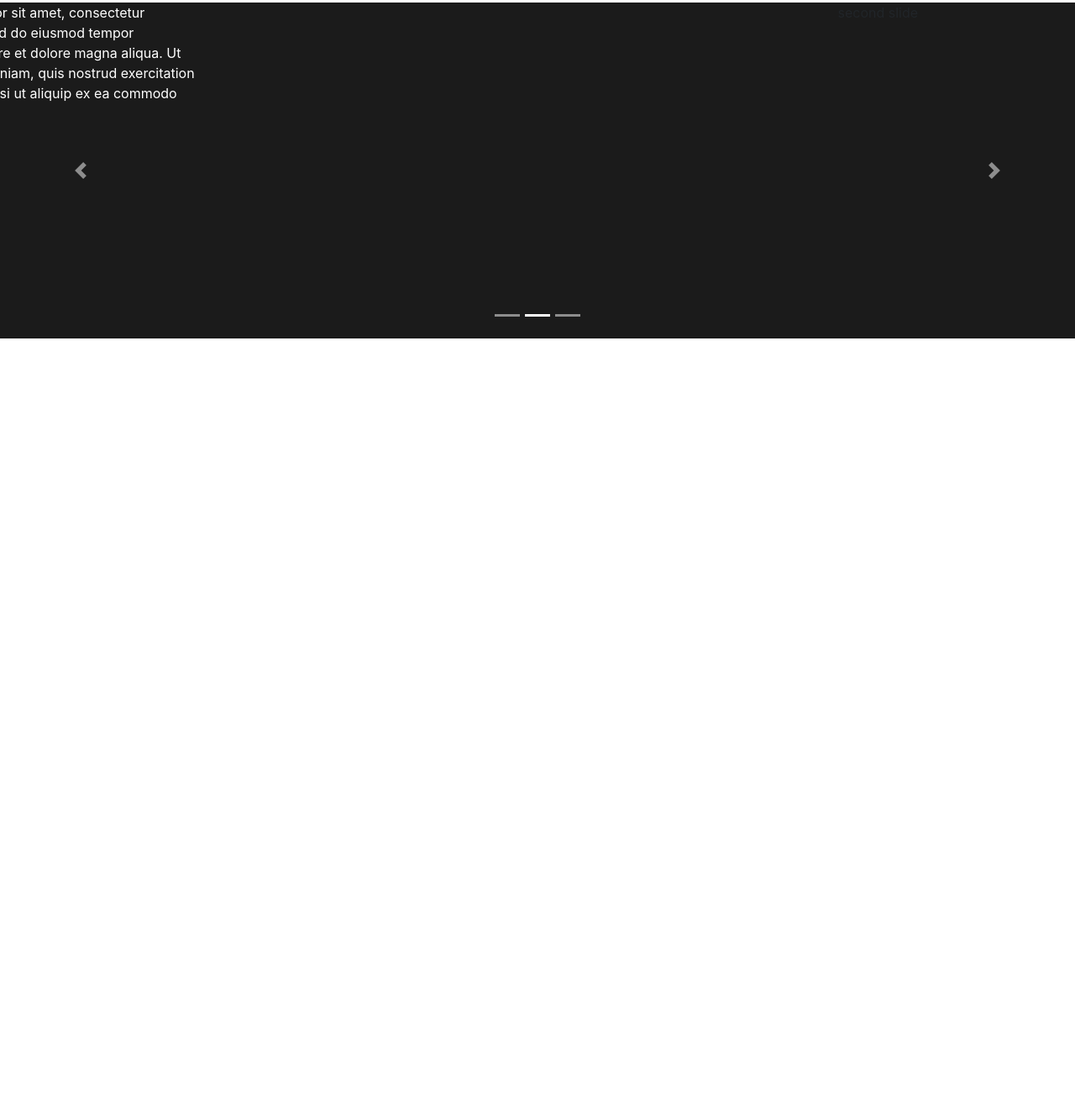
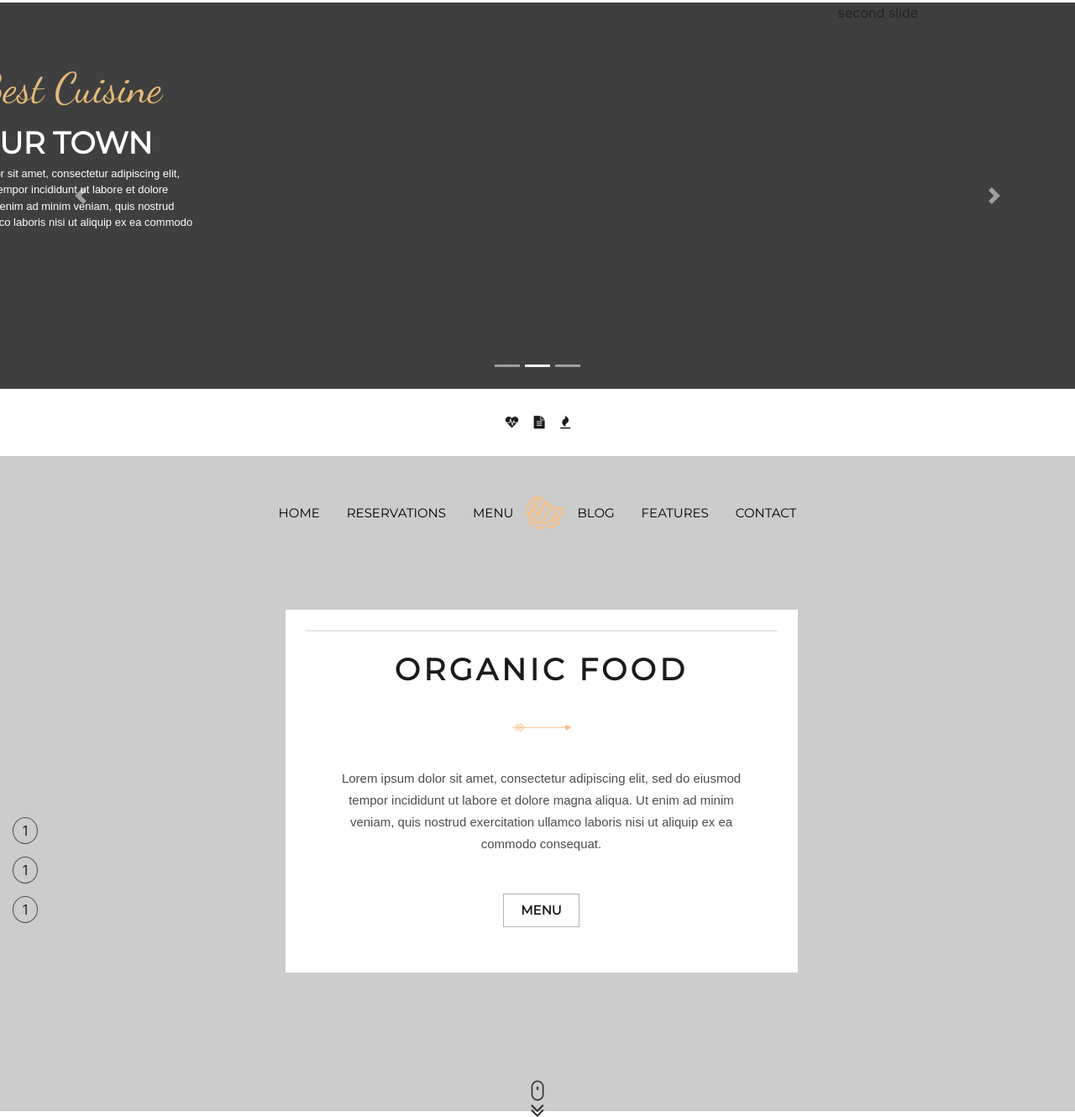
Before and after one commit to joannascode/restaurant, a plain HTML site: page index.html in a window 1280 px wide. Shown: the part 812-2142 px from the top of the page at 84% size. Before the commit the page ends 1215 px from the top, so only its background shows below. Drawn offline with nearby package versions, Linux system fonts and the light colour scheme; a web font is replaced by a local one.

Commit message:
'section-organic-box'

```diff
--- a/index.html
+++ b/index.html
@@ -114,6 +114,16 @@
         </ol>
         <div class="carousel-inner">
             <div class="carousel-item active">
+                <div class="row">
+                    <div class="col-sm-12 col-lg-5">
+                        <div class="text-1-slider">The Best Cuisine</div>
+                    </div>
+                </div>
+                <div class="row">
+                    <div class="col-sm-12 col-lg-5">
+                        <div class="text-2-slider"> in your town</div>
+                    </div>
+                </div>
             <div class="row">
                 <div class="col-sm-12 col-lg-5">
                     <p class="text-slider">Lorem ipsum dolor sit amet, consectetur adipiscing elit,
@@ -122,6 +132,11 @@
                         ut aliquip ex ea commodo consequat.</p>
                 </div>
             </div>
+                <div class="row">
+                    <div class="col-sm-12">
+                        <button type="button" class="button-menu button-menu-1">MENU</button>
+                    </div>
+                </div>
             </div>
             <div class="carousel-item">
             <p>second slide</p>
@@ -140,9 +155,62 @@
         </a>
     </div>
 </div>
-
-
-
+<div class="social-media-white">
+    <div class="row">
+        <div class="col-sm-12">
+            <img class="social-media-w" src="img/socialmedia.png">
+        </div>
+    </div>
+</div>
+<div class="box-organic">
+<ul class="nav justify-content-center">
+    <li class="nav-item">
+        <a class="nav-link" href="#">HOME</a>
+    </li>
+    <li class="nav-item">
+        <a class="nav-link" href="#">RESERVATIONS</a>
+    </li>
+    <li class="nav-item">
+        <a class="nav-link" href="#">MENU</a>
+    </li>
+    <li class="nav-item">
+        <img class="logo1" src="img/logo.png">
+    </li>
+    <li class="nav-item">
+        <a class="nav-link" href="#">BLOG</a>
+    </li>
+    <li class="nav-item">
+        <a class="nav-link" href="#">FEATURES</a>
+    </li>
+    <li class="nav-item">
+        <a class="nav-link" href="#">CONTACT</a>
+    </li>
+</ul>
+    <div class="row">
+        <div class="col-lg-12 squre-whiteboc">
+                <div class="col-sm-12 col-lg-3 squre-white-box">
+                    <div class="squre-icon">1</div>
+                    <div class="squre-icon">1</div>
+                    <div class="squre-icon">1</div>
+                </div>
+                <div class="col-sm-12 col-lg-6 white-box-in">
+                    <div class="white-box">
+                        <h2 class="organic-food-text">ORGANIC FOOD</h2>
+                        <img src="img/arrow.png">
+                        <p class="organic-box-p">Lorem ipsum dolor sit amet, consectetur adipiscing elit, sed do eiusmod tempor incididunt
+                            ut labore et dolore magna aliqua. Ut enim ad minim veniam,
+                            quis nostrud exercitation ullamco laboris nisi ut aliquip ex ea commodo consequat.</p>
+                        <button type="button" class="button-menu-oragnic-box">MENU</button>
+                    </div>
+                </div>
+        </div>
+    </div>
+    <div class="row">
+        <div class="col">
+            <img  class="scroll-grey-box" src="img/scroll.png">
+        </div>
+    </div>
+</div>
 
 
 
--- a/style.css
+++ b/style.css
@@ -103,11 +103,148 @@ nav ul li a {
 /******* carousel ********/
 
 .carousel {
-    background-color: #1b1b1b;
-    height: 400px;
+    background-color: #3F3F3F;
+    height: 460px;
 }
 
 .text-slider {
-    margin-left: 150px;
+    margin-left: 180px;
     color: white;
+    font-family:"Average",sans-serif;
+    font-size: 13px;
 }
+
+.text-1-slider {
+    font-size: 50px;
+    font-family: 'Dancing Script', cursive;
+    color: #e4bb7a;
+    padding-top: 1.3em;
+    margin-left: 180px;
+}
+
+.text-2-slider {
+    font-family:"Montserrat",sans-serif;
+    font-size: 36px;
+    color: white;
+    text-transform: uppercase;
+    margin-left: 180px;
+    font-weight: bold;
+}
+
+.button-menu-1 {
+    margin-left: 180px;
+}
+
+.social-media-w {
+    display: block;
+    margin: 0 auto;
+    padding-top: 2em;
+    padding-bottom: 2em;
+    cursor: pointer;
+}
+
+/**** box - organic ***/
+
+.box-organic {
+ background-color: #cccccc;
+    height: 780px;
+}
+
+
+.box-organic ul li {
+    padding-top: 1em;
+}
+
+.box-organic ul li a {
+    color: black;
+    margin-top: 2.2em;
+    font-size: 15px;
+    font-family:"Montserrat",sans-serif;
+}
+
+.box-organic ul li a:hover {
+    color: black;
+    border-bottom: 2px solid #e4bb7a;
+}
+
+.squre-whiteboc {
+    margin-top: 2em;
+}
+
+.white-box {
+    background-color: white;
+    text-align: center;
+    padding: 1.5em;
+    margin-bottom: 8em;
+    margin-top: 2em;
+}
+
+.white-box-in {
+    display: inline-block;
+}
+
+.squre-white-box {
+    display: inline-block;
+}
+
+.scroll-grey-box {
+    display: block;
+    margin: 0 auto;
+    cursor: pointer;
+}
+
+.scroll-grey-box:hover {
+    display: block;
+    margin: 0 auto;
+    cursor: pointer;
+    margin-top: -10px;
+}
+
+.organic-food-text {
+    font-size: 36px;
+    font-family:"Montserrat",sans-serif;
+    font-weight: 600;
+    color: #1b1b1b;
+    letter-spacing: 4.32px;
+    line-height: 35px;
+    padding-top: 0.8em;
+    padding-bottom: 0.8em;
+    border-top: 2px solid #e7e7e7;
+;
+}
+
+.organic-box-p {
+    font-family:"Average",sans-serif;
+    font-size: 15px;
+    font-weight: 400;
+    color: #4d4d4d;
+    line-height: 26px;
+    padding-top: 2.5em;
+    margin-left:30px;
+    margin-right: 30px;
+}
+
+.button-menu-oragnic-box {
+    background-color: transparent;
+    border: 1px solid #b3b3b3;
+    margin-top: 2em;
+    font-size: 15px;
+    font-family: "Montserrat", sans-serif;
+    color: #121212;
+    padding-top: 8px;
+    padding-bottom: 8px;
+    padding-left: 20px;
+    padding-right: 20px;
+    cursor: pointer;
+    font-weight: 600;
+    margin-bottom: 2em;
+}
+
+.squre-icon {
+    line-height: 30px;
+    border: 1px solid #505050;
+    text-align: center;
+   margin-bottom: 15px;
+    width: 30px;
+    border-radius: 50%;
+}
```
Also changed, not shown: img/scroll.png (added).
